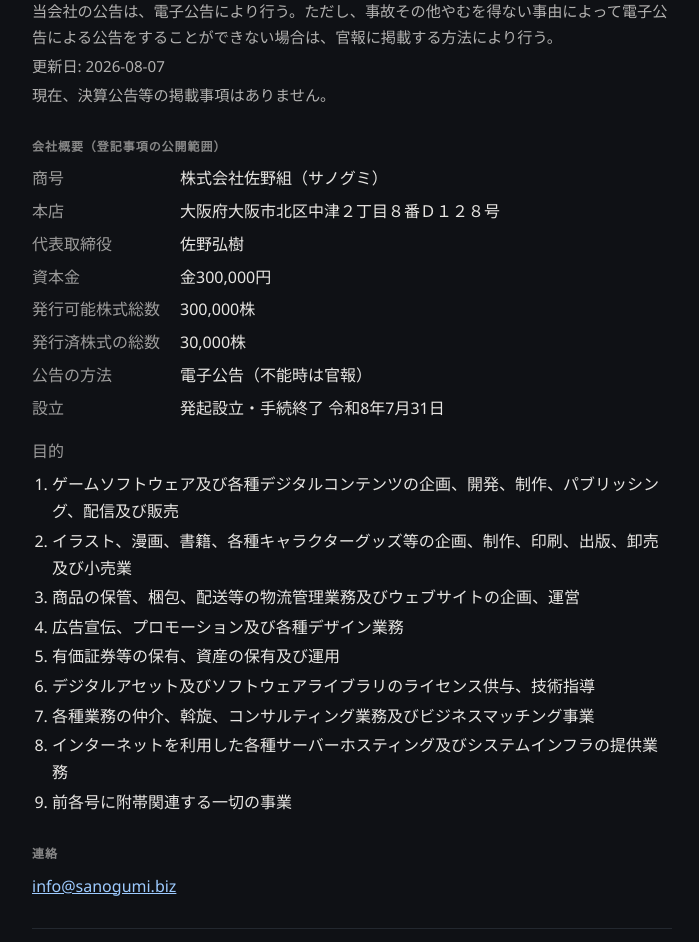
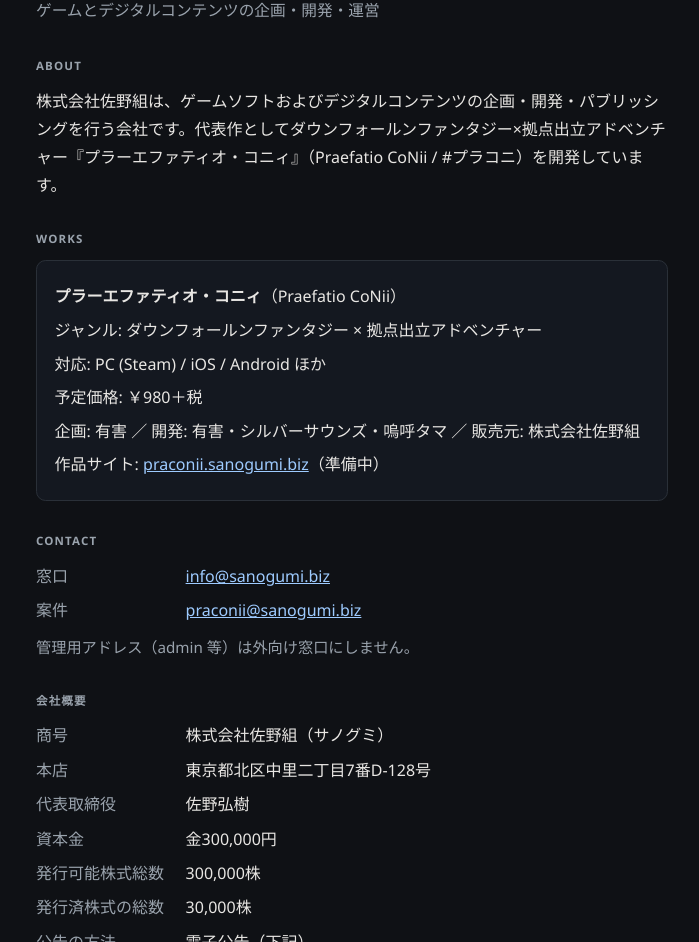
Before and after one commit to HirokiSano-SG/sanogumi-web, a plain HTML site: page index.html in a window 1280 px wide. Shown: the part 126-1068 px from the top of the page, without its empty margins (288-987 px from the left). Drawn offline with Linux system fonts and the light colour scheme.

Commit message:
rewrite company homepage (about/works/contact/overview/e-notice)

```diff
--- a/index.html
+++ b/index.html
@@ -4,104 +4,93 @@
   <meta charset="utf-8">
   <meta name="viewport" content="width=device-width, initial-scale=1">
   <title>株式会社佐野組</title>
-  <meta name="description" content="株式会社佐野組 — 電子公告・会社概要">
+  <meta name="description" content="株式会社佐野組 — ゲームとデジタルコンテンツの企画・開発・運営">
   <style>
-    :root { color-scheme: light dark; }
-    body {
-      margin: 0;
-      min-height: 100vh;
-      display: grid;
-      place-items: center;
-      font-family: "Segoe UI", "Hiragino Sans", "Noto Sans JP", sans-serif;
-      line-height: 1.7;
-      padding: 2rem 1.25rem;
-      background: #0f1115;
-      color: #e8e6e3;
-    }
-    main { max-width: 40rem; width: 100%; }
-    h1 {
-      font-size: 1.5rem;
-      font-weight: 600;
-      margin: 0 0 1.5rem;
-      letter-spacing: 0.04em;
-    }
-    section { margin: 0 0 1.75rem; }
-    h2 {
-      font-size: 0.75rem;
-      letter-spacing: 0.08em;
-      text-transform: uppercase;
-      opacity: 0.55;
-      margin: 0 0 0.5rem;
-      font-weight: 600;
-    }
-    dl {
-      margin: 0;
-      display: grid;
-      grid-template-columns: 8.5rem 1fr;
-      gap: 0.35rem 0.75rem;
-    }
-    dt { opacity: 0.65; }
-    dd { margin: 0; }
-    ol {
-      margin: 0.35rem 0 0;
-      padding-left: 1.25rem;
-    }
-    li { margin: 0.15rem 0; }
-    p { margin: 0.2rem 0; }
-    .note { opacity: 0.75; font-size: 0.95rem; }
-    a { color: #9ecbff; }
-    .foot {
-      margin-top: 1.75rem;
-      padding-top: 1rem;
-      border-top: 1px solid #2a3038;
-      font-size: 0.9rem;
-      opacity: 0.75;
-    }
+    :root { color-scheme: light dark; --fg:#e8e6e3; --muted:#9aa3ad; --line:#2a3038; --bg:#0f1115; --link:#9ecbff; }
+    * { box-sizing: border-box; }
+    body { margin:0; min-height:100vh; font-family:"Segoe UI","Hiragino Sans","Noto Sans JP",sans-serif; line-height:1.75; background:var(--bg); color:var(--fg); }
+    .wrap { max-width:42rem; margin:0 auto; padding:2.5rem 1.25rem 3rem; }
+    header { margin-bottom:2rem; }
+    .brand { font-size:0.8rem; letter-spacing:0.12em; color:var(--muted); margin:0 0 0.4rem; }
+    h1 { font-size:1.65rem; font-weight:600; margin:0 0 0.5rem; letter-spacing:0.04em; }
+    .tag { margin:0; color:var(--muted); font-size:0.98rem; }
+    section { margin:0 0 1.9rem; }
+    h2 { font-size:0.72rem; letter-spacing:0.1em; text-transform:uppercase; color:var(--muted); margin:0 0 0.65rem; font-weight:600; }
+    p { margin:0.35rem 0; }
+    dl { margin:0; display:grid; grid-template-columns:8.5rem 1fr; gap:0.4rem 0.85rem; }
+    dt { color:var(--muted); }
+    dd { margin:0; }
+    ul { margin:0.35rem 0 0; padding-left:1.2rem; }
+    li { margin:0.2rem 0; }
+    a { color:var(--link); }
+    .card { border:1px solid var(--line); border-radius:0.6rem; padding:1rem 1.1rem; background:#141820; }
+    .foot { margin-top:2.25rem; padding-top:1rem; border-top:1px solid var(--line); font-size:0.9rem; color:var(--muted); }
   </style>
 </head>
 <body>
-  <main>
-    <h1>株式会社佐野組</h1>
-
+  <div class="wrap">
+    <header>
+      <p class="brand">SANOGUMI Inc.</p>
+      <h1>株式会社佐野組</h1>
+      <p class="tag">ゲームとデジタルコンテンツの企画・開発・運営</p>
+    </header>
     <section>
-      <h2>電子公告</h2>
-      <p class="note">当会社の公告は、電子公告により行う。ただし、事故その他やむを得ない事由によって電子公告による公告をすることができない場合は、官報に掲載する方法により行う。</p>
-      <p class="note">更新日: 2026-08-07</p>
-      <p class="note">現在、決算公告等の掲載事項はありません。</p>
+      <h2>About</h2>
+      <p>株式会社佐野組は、ゲームソフトおよびデジタルコンテンツの企画・開発・パブリッシングを行う会社です。代表作としてダウンフォールンファンタジー×拠点出立アドベンチャー『プラーエファティオ・コニィ』（Praefatio CoNii / #プラコニ）を開発しています。</p>
     </section>
-
     <section>
-      <h2>会社概要（登記事項の公開範囲）</h2>
+      <h2>Works</h2>
+      <div class="card">
+        <p><strong>プラーエファティオ・コニィ</strong>（Praefatio CoNii）</p>
+        <p>ジャンル: ダウンフォールンファンタジー × 拠点出立アドベンチャー</p>
+        <p>対応: PC (Steam) / iOS / Android ほか</p>
+        <p>予定価格: ￥980＋税</p>
+        <p>企画: 有害 ／ 開発: 有害・シルバーサウンズ・嗚呼タマ ／ 販売元: 株式会社佐野組</p>
+        <p>作品サイト: <a href="https://praconii.sanogumi.biz">praconii.sanogumi.biz</a>（準備中）</p>
+      </div>
+    </section>
+    <section>
+      <h2>Contact</h2>
+      <dl>
+        <dt>窓口</dt><dd><a href="mailto:info@sanogumi.biz">info@sanogumi.biz</a></dd>
+        <dt>案件</dt><dd><a href="mailto:praconii@sanogumi.biz">praconii@sanogumi.biz</a></dd>
+      </dl>
+      <p style="margin-top:0.6rem;color:var(--muted);font-size:0.95rem">管理用アドレス（admin 等）は外向け窓口にしません。</p>
+    </section>
+    <section>
+      <h2>会社概要</h2>
       <dl>
         <dt>商号</dt><dd>株式会社佐野組（サノグミ）</dd>
-        <dt>本店</dt><dd>大阪府大阪市北区中津２丁目８番Ｄ１２８号</dd>
+        <dt>本店</dt><dd>東京都北区中里二丁目7番D-128号</dd>
         <dt>代表取締役</dt><dd>佐野弘樹</dd>
         <dt>資本金</dt><dd>金300,000円</dd>
         <dt>発行可能株式総数</dt><dd>300,000株</dd>
         <dt>発行済株式の総数</dt><dd>30,000株</dd>
-        <dt>公告の方法</dt><dd>電子公告（不能時は官報）</dd>
-        <dt>設立</dt><dd>発起設立・手続終了 令和8年7月31日</dd>
+        <dt>公告の方法</dt><dd>電子公告（下記）</dd>
+        <dt>設立</dt><dd>令和8年7月31日（2026-07-31）登記</dd>
       </dl>
-      <p style="margin-top:1rem;opacity:0.65">目的</p>
-      <ol>
-        <li>ゲームソフトウェア及び各種デジタルコンテンツの企画、開発、制作、パブリッシング、配信及び販売</li>
-        <li>イラスト、漫画、書籍、各種キャラクターグッズ等の企画、制作、印刷、出版、卸売及び小売業</li>
-        <li>商品の保管、梱包、配送等の物流管理業務及びウェブサイトの企画、運営</li>
-        <li>広告宣伝、プロモーション及び各種デザイン業務</li>
-        <li>有価証券等の保有、資産の保有及び運用</li>
-        <li>デジタルアセット及びソフトウェアライブラリのライセンス供与、技術指導</li>
-        <li>各種業務の仲介、斡旋、コンサルティング業務及びビジネスマッチング事業</li>
-        <li>インターネットを利用した各種サーバーホスティング及びシステムインフラの提供業務</li>
-        <li>前各号に附帯関連する一切の事業</li>
-      </ol>
+      <p style="margin-top:1rem;color:var(--muted)">目的（要旨）</p>
+      <ul>
+        <li>ゲームソフトウェアおよび各種デジタルコンテンツの企画、開発、制作、パブリッシング、配信および販売</li>
+        <li>イラスト、音楽、各種キャラクターグッズ等の企画、制作、販売、輸出入および管理</li>
+        <li>著作権の管理、利用許諾その他の知的財産権に関する業務およびウェブサイトの企画・運営</li>
+        <li>広告宣伝、プロモーションおよび各種デザイン業務</li>
+        <li>有価証券の保有、資産の保有および運用</li>
+        <li>デジタルアセットおよびソフトウェアライブラリのライセンス貸与・利用指導</li>
+        <li>各種業務の受託、仲介、コンサルティングおよびビジネスマッチング</li>
+        <li>インターネットを利用した通信販売その他前各号に附帯関連する一切の事業</li>
+      </ul>
     </section>
-
     <section>
-      <h2>連絡</h2>
-      <p><a href="mailto:info@sanogumi.biz">info@sanogumi.biz</a></p>
+      <h2>電子公告</h2>
+      <div class="card">
+        <p>当会社の公告は、電子公告により行います。事故その他やむを得ない事由によって電子公告による公告をすることができない場合は、官報に掲載する方法により行います。</p>
+        <p>公告掲載URL: <a href="https://www.sanogumi.biz/">https://www.sanogumi.biz/</a></p>
+        <p>更新日: 2026-08-07</p>
+        <p>現在、決算公告その他の掲載事項はありません。</p>
+      </div>
     </section>
-
-    <p class="foot">© 2026 株式会社佐野組</p>
-  </main>
+    <p class="foot">© 2026 株式会社佐野組 ／ Pages: <a href="https://hirokisano-sg.github.io/sanogumi-web/">hirokisano-sg.github.io/sanogumi-web</a></p>
+  </div>
 </body>
 </html>
```
